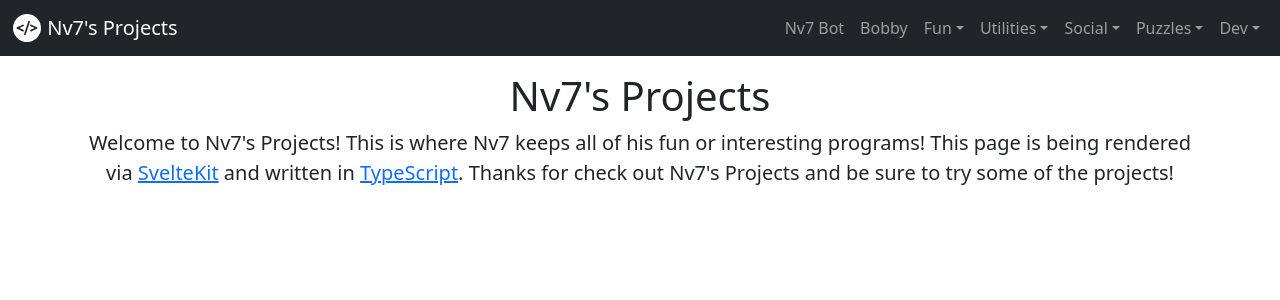
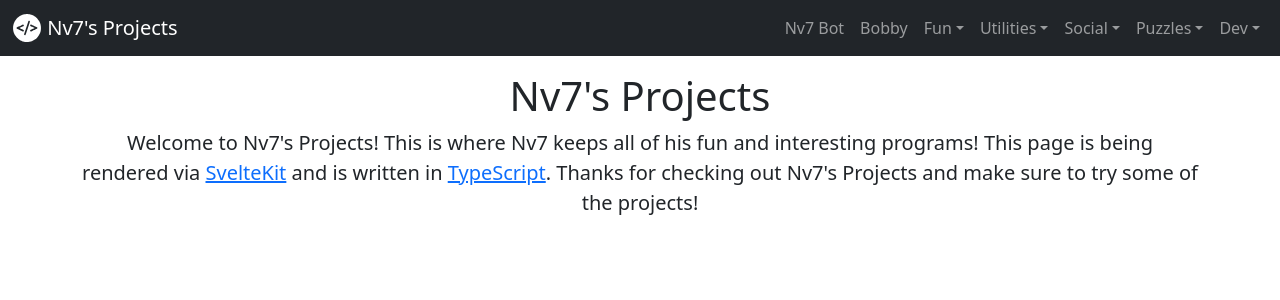
Before and after one commit to Nv7-GitHub/nv7haven_web, a SvelteKit app: page / in a window 1280 px wide. Shown: the top 300 px of the page. Built offline with nearby package versions, Linux system fonts and the light colour scheme.

Commit message:
Fixed grammar mistakes

```diff
--- a/src/routes/+page.svelte
+++ b/src/routes/+page.svelte
@@ -1,4 +1,4 @@
 <h1>Nv7's Projects</h1>
 <p class="lead">
-  Welcome to Nv7's Projects! This is where Nv7 keeps all of his fun or interesting programs! This page is being rendered via <a href="https://kit.svelte.dev/">SvelteKit</a> and written in <a href="https://www.typescriptlang.org/">TypeScript</a>. Thanks for check out Nv7's Projects and be sure to try some of the projects!
+  Welcome to Nv7's Projects! This is where Nv7 keeps all of his fun and interesting programs! This page is being rendered via <a href="https://kit.svelte.dev/">SvelteKit</a> and is written in <a href="https://www.typescriptlang.org/">TypeScript</a>. Thanks for checking out Nv7's Projects and make sure to try some of the projects!
 </p>
```
